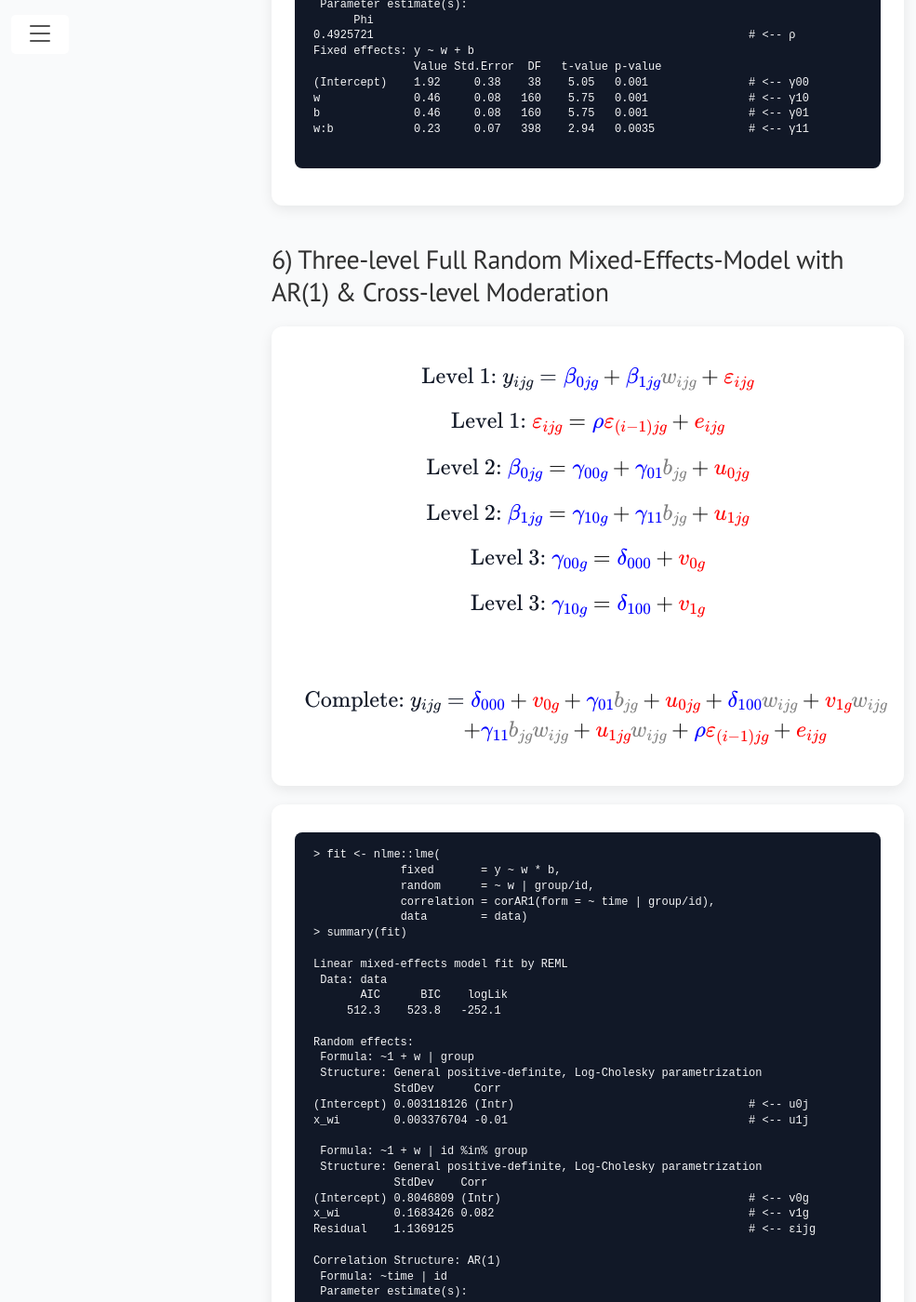
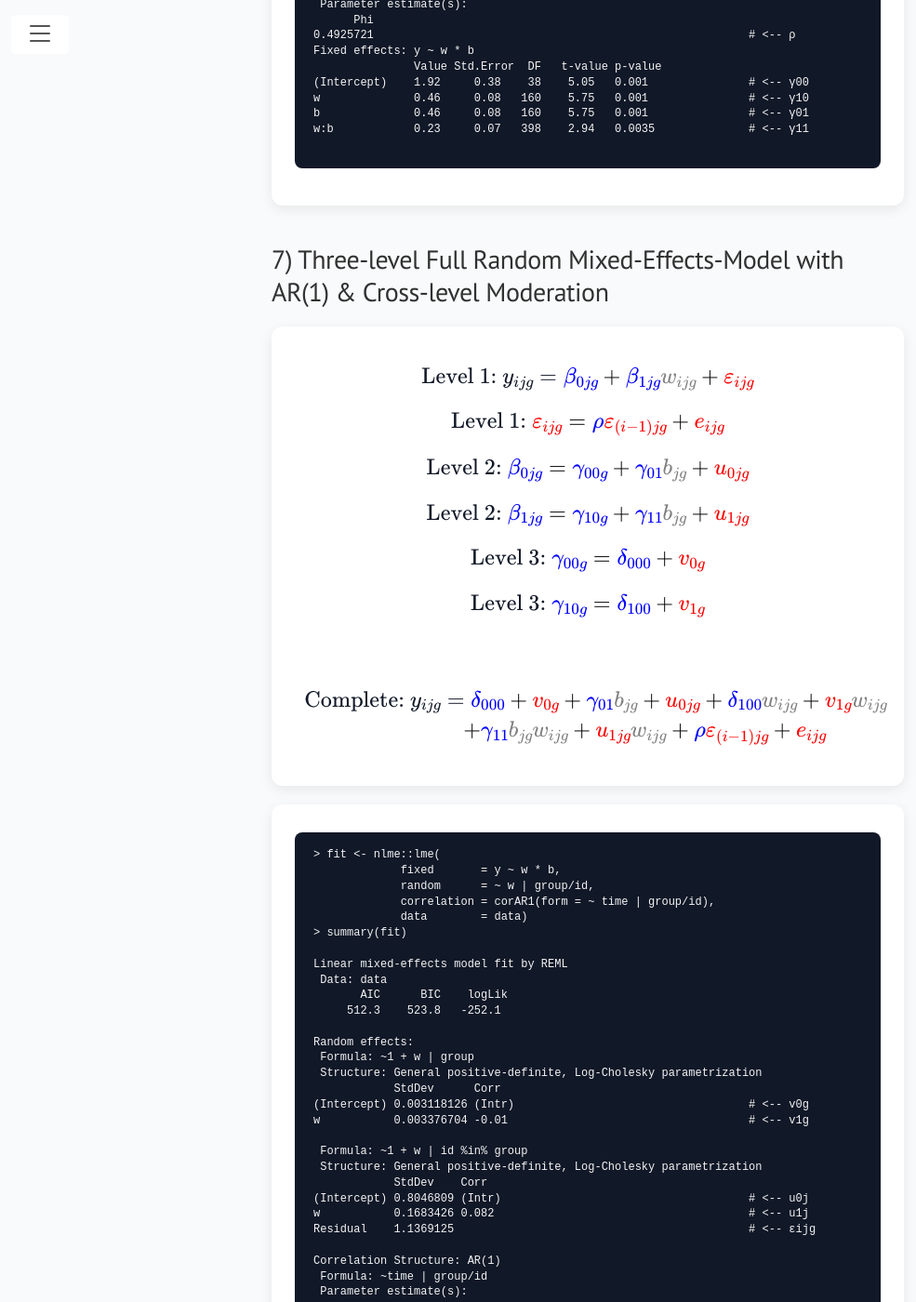
Before and after one commit to lennartseizer/ild, a Jekyll site: the page built from 3.html, in a window 1280 px wide and 1400 px high, scrolled down 6469 px. Shown: the whole window at 93% size, without its empty margins (8-993 px from the left). Built offline with Jekyll 4.4.1, drawn with Linux system fonts in a browser that asks for light colours; some of the changed text lies outside the part shown.

Commit message:
Update 3.html

```diff
--- a/3.html
+++ b/3.html
@@ -218,7 +218,7 @@
     <div class="card">
       $$
       \text{Level 1: } y_{ij}
-      = \color{blue}\beta_{0}
+      = \color{blue}\beta_{0j}
       \color{black}+ \color{blue}\beta_{1j}\color{gray}w_{ij}
       \color{black}+ \color{red}\varepsilon_{ij}
       $$
@@ -237,7 +237,7 @@
       \begin{align*}
       \text{Complete: } y_{ij}
       = \color{blue}\gamma_{00} \color{black}+ \color{blue}\gamma_{01}\color{gray}b_{j}
-      \color{black}+\color{blue}\beta_{1}\color{gray}w_{ij}\color{black}+\color{red}{u_{1j}}\color{gray}w_{ij}
+      \color{black}+\color{blue}\gamma_{10}\color{gray}w_{ij}\color{black}+\color{red}{u_{1j}}\color{gray}w_{ij}
       \color{black}+\color{red}\varepsilon_{ij}
       \end{align*}
       $$
@@ -273,7 +273,7 @@
       $$
       \text{Level 1: } y_{ij}
       = \color{blue}\beta_{0j}
-      \color{black}+ \color{blue}\beta_{1}\color{gray}w_{ij}
+      \color{black}+ \color{blue}\beta_{1j}\color{gray}w_{ij}
       \color{black}+ \color{red}\varepsilon_{ij}
       $$
       $$
@@ -336,7 +336,7 @@
       $$
       \text{Level 1: } y_{ij}
       = \color{blue}\beta_{0j}
-      \color{black}+ \color{blue}\beta_{1}\color{gray}w_{ij}
+      \color{black}+ \color{blue}\beta_{1j}\color{gray}w_{ij}
       \color{black}+ \color{red}\varepsilon_{ij}
       $$
       $$
@@ -464,7 +464,7 @@
  Parameter estimate(s):
       Phi
 0.4925721                                                        # <-- ρ
-Fixed effects: y ~ w + b
+Fixed effects: y ~ w * b
                Value Std.Error  DF   t-value p-value
 (Intercept)    1.92     0.38    38    5.05   0.001               # <-- γ00
 w              0.46     0.08   160    5.75   0.001               # <-- γ10
@@ -473,7 +473,7 @@
       </pre>
     </div>
 
-  <h2>6) Three-level Full Random Mixed-Effects-Model with AR(1) & Cross-level Moderation</h2>
+  <h2>7) Three-level Full Random Mixed-Effects-Model with AR(1) & Cross-level Moderation</h2>
     <div class="card">
       $$
       \text{Level 1: } y_{ijg}
@@ -537,22 +537,22 @@
  Formula: ~1 + w | group
  Structure: General positive-definite, Log-Cholesky parametrization
             StdDev      Corr
-(Intercept) 0.003118126 (Intr)                                   # <-- u0j
-x_wi        0.003376704 -0.01                                    # <-- u1j
+(Intercept) 0.003118126 (Intr)                                   # <-- v0g
+w           0.003376704 -0.01                                    # <-- v1g
 
  Formula: ~1 + w | id %in% group
  Structure: General positive-definite, Log-Cholesky parametrization
             StdDev    Corr
-(Intercept) 0.8046809 (Intr)                                     # <-- v0g
-x_wi        0.1683426 0.082                                      # <-- v1g
+(Intercept) 0.8046809 (Intr)                                     # <-- u0j
+w           0.1683426 0.082                                      # <-- u1j
 Residual    1.1369125                                            # <-- εijg
 
 Correlation Structure: AR(1)
- Formula: ~time | id
+ Formula: ~time | group/id
  Parameter estimate(s):
       Phi
 0.4925721                                                        # <-- ρ
-Fixed effects: y ~ w + b
+Fixed effects: y ~ w * b
                Value Std.Error  DF   t-value p-value
 (Intercept)    1.92     0.38    38    5.05   0.001               # <-- δ000
 w              0.46     0.08   160    5.75   0.001               # <-- δ100
```
Also changed, not shown: other parts of 3.html (+4 -4 lines).
